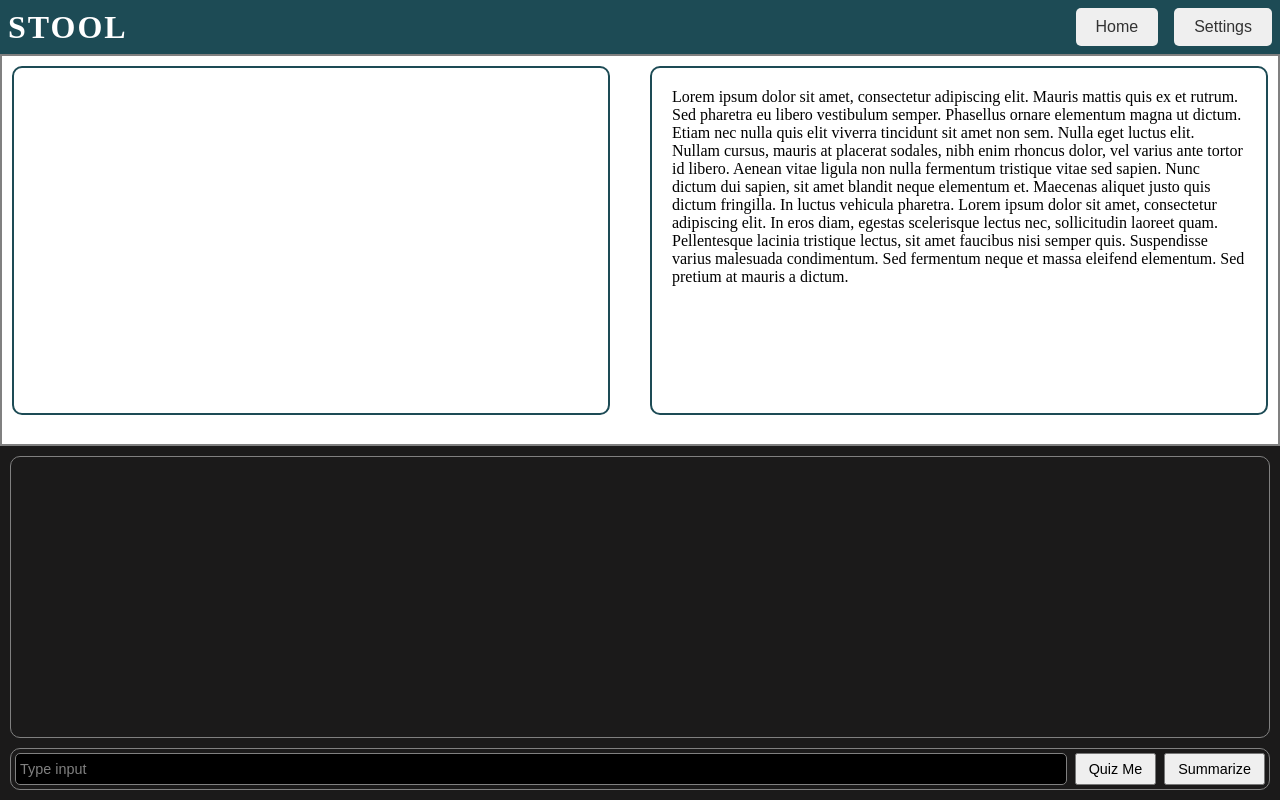
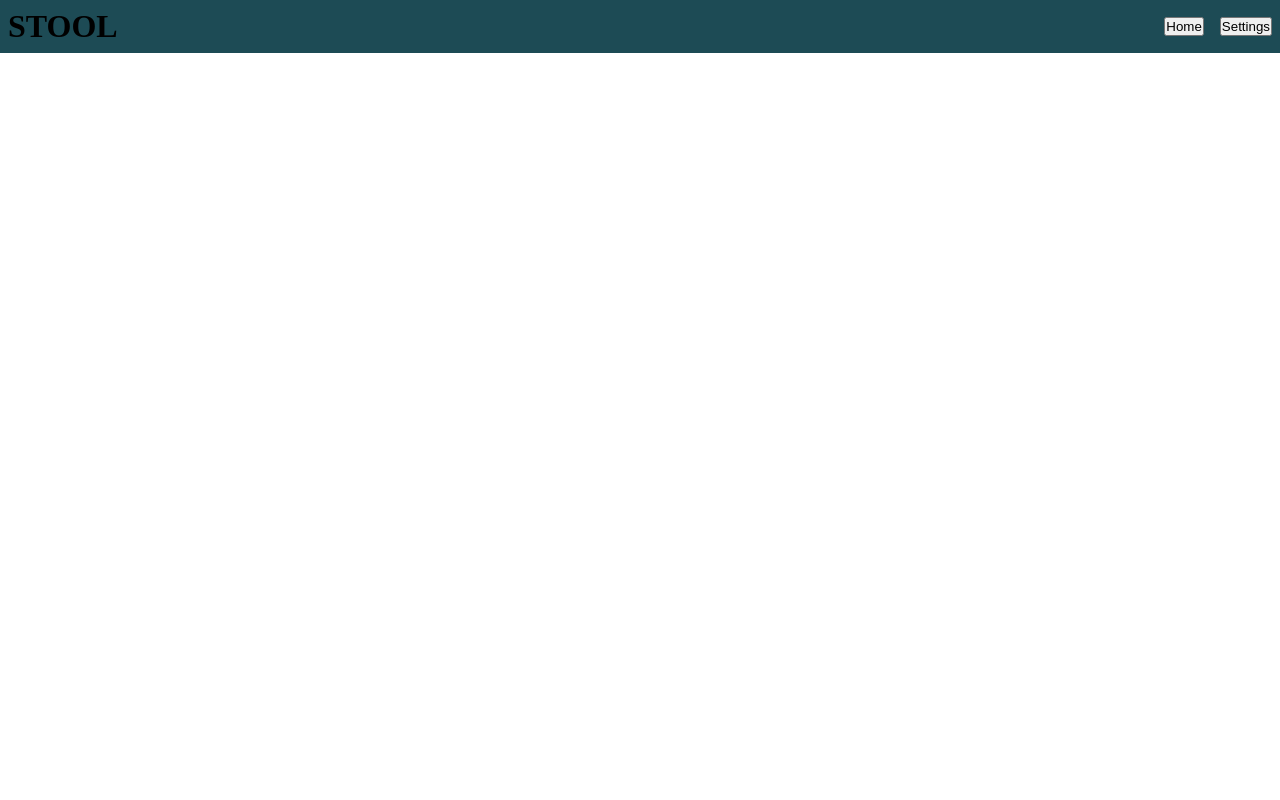
Before and after one commit to team-Diversity/stool, a React (Create React App) app in the folder front-end/: page / in a window 1280 px wide. Built offline with nearby package versions, Linux system fonts and the light colour scheme.

Commit message:
Revert "Kinda finish frontend"

```diff
--- a/front-end/src/App.js
+++ b/front-end/src/App.js
@@ -2,62 +2,25 @@
 import styled from "styled-components";
 import { useGlobalContext } from './context/globalContext';
 import Navigation from './Components/Navigation/Navigation';
-import Input from './Components/Input/Input';
-import Video from './Components/Video/Video';
-import Transcript from './Components/Transcript/Transcript';
 
 function App() {
   return (
     <AppStyled className="App">
-      <div className="container">
-        <Navigation className="navigation"></Navigation>
-        <div className="middle-section">
-          <Video className="video"></Video>
-          <Transcript className="transcript"></Transcript>
-        </div>
-        <Input className="input"></Input>
-      </div>
+      <Navigation className="navigation"></Navigation>
     </AppStyled>
   );
 }
 
-
-
 const AppStyled = styled.div`
-  background-color: red;
   height: 100vh;
   width: 100vw;
-  overflow: hidden;
+  display: grid;
+  grid-template-rows: auto 1fr; // Changed to 'auto' for the nav bar height
+  grid-template-columns: 1fr;
 
-  .container {
-    height: 100%;
-    width: 100%;
-    display: flex;
-    flex-direction: column; // Stack children vertically
-
-    .navigation {
-      flex: 0 1 auto; // Adjust size to content
-      // Additional styling for navigation...
-    }
-
-    .middle-section {
-      display: grid;
-      grid-template-columns: 1fr 1fr; // Divide the space into two equal columns
-      flex-grow: 1; // Allow this section to grow to fill available space
-      height: 100%; // Ensure full height
-      border: 2px solid grey;
-
-      .video, .transcript {
-        // Additional styling as needed
-        width: 100%; // Stretch to full width of the column
-        border: 2px solid grey;
-      }
-    }
-
-    .input {
-      flex: 0 1 auto; // Adjust size to content
-      // Additional styling for input...
-    }
+  .navigation {
+    grid-row: 1 / 2;
+    grid-column: 1 / 2;
   }
 `;
 
--- a/front-end/src/Components/Input/Input.js
+++ /dev/null
@@ -1,74 +0,0 @@
-import styled from 'styled-components'
-import { useGlobalContext } from '../../context/globalContext'
-
-function Input() {
-    return (
-      <InputStyled>
-        <div className="text-section">
-        </div>
-
-        <div className="input-section">
-          <form>
-            <input type="text" placeholder="Type input"></input>
-            <button>Quiz Me</button>
-            <button>Summarize</button>
-          </form>
-        </div>
-      </InputStyled>
-    )
-  }
-
-  const InputStyled = styled.div`
-  background-color: #1B1A1A;
-
-  .text-section {
-    border: 1px solid grey;
-    border-radius: 10px;
-    padding: 20px;
-    margin: 10px;
-    height: 30vh; // Set a specific height for the text-section to make it taller
-  }
-
-  .input-section {
-    border: 1px solid grey;
-    border-radius: 10px;
-    padding: 4px; // Reduced padding from 20px
-    margin: 10px;
-    height: auto; // Adjusted from 20vh to auto to fit content
-
-    display: flex;
-    justify-content: center;
-    align-items: center;
-    gap: 10px; // Reduced gap from 16px to 10px
-
-    form {
-      display: flex;
-      gap: 8px; // Reduced gap from 10px to 8px
-      width: 100%; // Ensures form takes full width of its container
-
-      input {
-        flex-grow: 1; // Allows input to expand and fill available space
-        box-sizing: border-box; // Explicitly set box-sizing
-        background-color: black;
-        border: 1px solid grey;
-        border-radius: 5px; // Reduced border-radius for less rounded corners
-        padding: 4px; // Reduced padding from 8px for less space around the text
-        color: white;
-        outline: none;
-        font-size: 0.9em; // Optional: Adjust font size if needed
-
-        &::placeholder {
-          color: grey;
-        }
-      }
-
-      button {
-        flex-grow: 0; // Prevents buttons from expanding unnecessarily
-        padding: 6px 12px; // Adjust button padding as needed
-        font-size: 0.9em; // Optional: Adjust font size if needed
-      }
-    }
-  }
-`;
-
-export default Input;
--- a/front-end/src/Components/Navigation/Navigation.js
+++ b/front-end/src/Components/Navigation/Navigation.js
@@ -22,58 +22,18 @@
     display: flex;
     justify-content: space-between;
     align-items: center;
-    width: 100%; // Ensure full width
 
     .nav-buttons {
-    display: flex;
-    align-items: center;
-    gap: 16px;
-    padding: 8px;
-    }
-
-    .nav-title {
-    padding: 8px;
-    }
-
-    .nav-buttons {
-    display: flex;
-    align-items: center;
-    gap: 16px;
-    padding: 8px;
-
-        button {
-            background-color: #EFEFEF;
-            color: #333;
-            border: none;
-            border-radius: 5px;
-            padding: 10px 20px;
-            font-size: 1em;
-            cursor: pointer;
-            transition: background-color 0.3s;
-
-            &:hover {
-                background-color: #CCCCCC;
-            }
-
-            &:focus {
-                outline: none;
-            }
-        }
+        display: flex;
+        align-items: center;
+        gap: 16px;
+        padding: 8px;
     }
 
     .nav-title {
         padding: 8px;
-
-        h1 {
-          font-size: 2em;
-          font-weight: bold;
-          color: #FFFFFF;
-          margin: 0; /* Remove default margins */
-          text-transform: uppercase;
-          letter-spacing: 2px;
-        }
+        align-self: center
     }
 `;
 
-
 export default Navigation;
--- a/front-end/src/Components/Transcript/Transcript.js
+++ /dev/null
@@ -1,28 +0,0 @@
-import styled from 'styled-components'
-import { useGlobalContext } from '../../context/globalContext'
-
-function Transcript() {
-    return (
-      <TranscriptStyled>
-        <div className="transcript-section">
-          <p>Lorem ipsum dolor sit amet, consectetur adipiscing elit. Mauris mattis quis ex et rutrum. Sed pharetra eu libero vestibulum semper. Phasellus ornare elementum magna ut dictum. Etiam nec nulla quis elit viverra tincidunt sit amet non sem. Nulla eget luctus elit. Nullam cursus, mauris at placerat sodales, nibh enim rhoncus dolor, vel varius ante tortor id libero. Aenean vitae ligula non nulla fermentum tristique vitae sed sapien. Nunc dictum dui sapien, sit amet blandit neque elementum et. Maecenas aliquet justo quis dictum fringilla. In luctus vehicula pharetra. Lorem ipsum dolor sit amet, consectetur adipiscing elit. In eros diam, egestas scelerisque lectus nec, sollicitudin laoreet quam. Pellentesque lacinia tristique lectus, sit amet faucibus nisi semper quis. Suspendisse varius malesuada condimentum. Sed fermentum neque et massa eleifend elementum. Sed pretium at mauris a dictum. </p>
-        </div>
-      </TranscriptStyled>
-    )
-}
-
-const TranscriptStyled = styled.div`
-  background-color: #FFFFFF;
-
-  .transcript-section {
-    box-sizing: border-box; // Include padding and border in the width
-    border: 2px solid #1D4B55; // Darker border
-    border-radius: 10px;
-    padding: 20px;
-    margin: 10px;
-    width: calc(100% - 20px); // Adjust for margin only
-    height: 90%;
-  }
-`;
-
-export default Transcript;
--- a/front-end/src/Components/Video/Video.js
+++ /dev/null
@@ -1,29 +0,0 @@
-import styled from 'styled-components'
-import { useGlobalContext } from '../../context/globalContext'
-
-function Video() {
-    return (
-      <VideoStyled>
-        <div class="video-section">
-          {/* Video content goes here */}
-        </div>
-      </VideoStyled>
-    )
-}
-
-const VideoStyled = styled.div`
-  background-color: #FFFFFF;
-
-  .video-section {
-      box-sizing: border-box; // Include padding and border in the width
-      border: 2px solid #1D4B55; // Darker border
-      border-radius: 10px;
-      padding: 20px;
-      margin: 10px;
-      width: calc(100% - 40px); // Adjust for padding and margin
-      height: 90%;
-      // Add styles for video element if needed
-  }
-`;
-
-export default Video;
```
